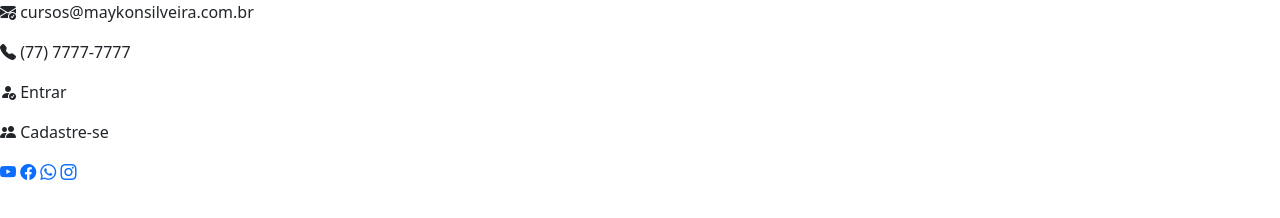
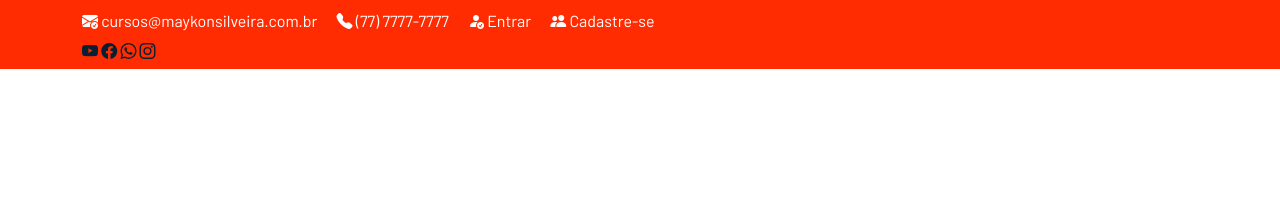
Before and after one commit to gustavoalvesdev/barbearia, a plain HTML site: page frontend/index.html in a window 1280 px wide. Drawn offline with nearby package versions, Linux system fonts and the light colour scheme.

Commit message:
#4 PADRONIZANDO NOSSO CSS E CONSTRUINDO O SUPER TOPO COM BOOTSTRAP E LARAVEL - CURSO DE BOOTSTRAP

```diff
--- a/frontend/assets/css/style.css
+++ b/frontend/assets/css/style.css
@@ -1 +1,62 @@
 @import url('https://fonts.googleapis.com/css2?family=Barlow:ital,wght@0,100;0,200;0,300;0,400;0,500;0,600;0,700;0,800;0,900;1,100;1,200;1,300;1,400;1,500;1,600;1,700;1,800;1,900&display=swap');
+
+:root {
+    --cinza-texto: #516171;
+    --cinza-claro: #f1f1f1;
+    --vermelho: #ff2c02;
+    --vermelho-escuro: #c02203;
+    --vermelho-transparente: #ff2c0257;
+    --branco: #fff;
+    --azul-escuro: #092032;
+    --preto: #161414;
+}
+
+body {
+    font-family: 'Barlow', sans-serif;
+    line-height: 1.7;
+    color: var(--cinza-texto);
+}
+
+a {
+    font-weight: 500!important;
+    color: var(--azul-escuro);
+    transition: 0.4s ease;
+    text-decoration: none;
+}
+
+h1, h2, h3, h4, h5, h6 {
+    font-weight: 700!important;
+    color: var(--azul-escuro)!important;
+}
+
+img {
+    width: 100%;
+}
+
+.bg-cover {
+    background-size: cover!important;
+    background-position: center!important;
+}
+
+section {
+    padding-top: 80px;
+    padding-bottom: 80px;
+}
+
+.top-nav {
+    background-color: var(--vermelho);
+    padding-top: 5px;
+    padding-bottom: 5px;
+}
+
+.top-nav p {
+    display: inline-block;
+    color: var(--branco);
+    margin-bottom: 0;
+    margin-right: 16px;
+}
+
+.top-nav i,
+.top-nav span {
+    vertical-align: middle;
+}
--- a/frontend/index.html
+++ b/frontend/index.html
@@ -9,12 +9,13 @@
     <link href="./assets/css/owl.theme.default.min.css" rel="stylesheet">
     <link rel="stylesheet" href="https://cdn.jsdelivr.net/npm/bootstrap-icons@1.13.1/font/bootstrap-icons.min.css">
     <link href="./assets/css/style.css" rel="stylesheet">
+    <link rel="shortcut icon" href="./assets/img/icones/1.png" type="image/x-icon">
   </head>
   <body>
     <header class="sticky-top">
 
       <nav class="top-nav">
-        <div class="containerr">
+        <div class="container">
           <div class="col-auto">
             <p>
               <i class="bi bi-envelope-check-fill"></i>
```
